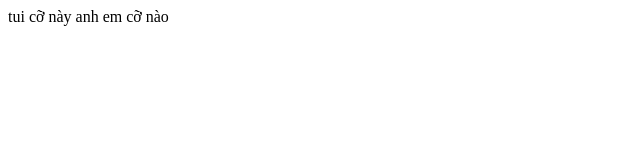
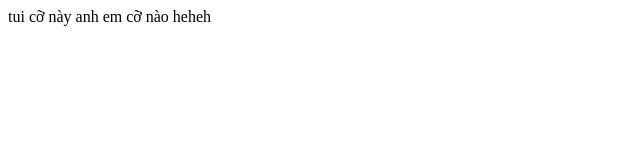
Before and after one commit to QuangKhaiTran/Envi-Survey, a plain HTML site: page index.html in a window 1280 px wide. Shown: the full height of the page, 0-640 px from the left. Drawn offline with Linux system fonts and the light colour scheme.

Commit message:
Update index.html
hehe

```diff
--- a/index.html
+++ b/index.html
@@ -6,6 +6,6 @@
     <title>Document</title>
 </head>
 <body>
-    tui cỡ này anh em cỡ nào
+    tui cỡ này anh em cỡ nào heheh
 </body>
 </html>
```
